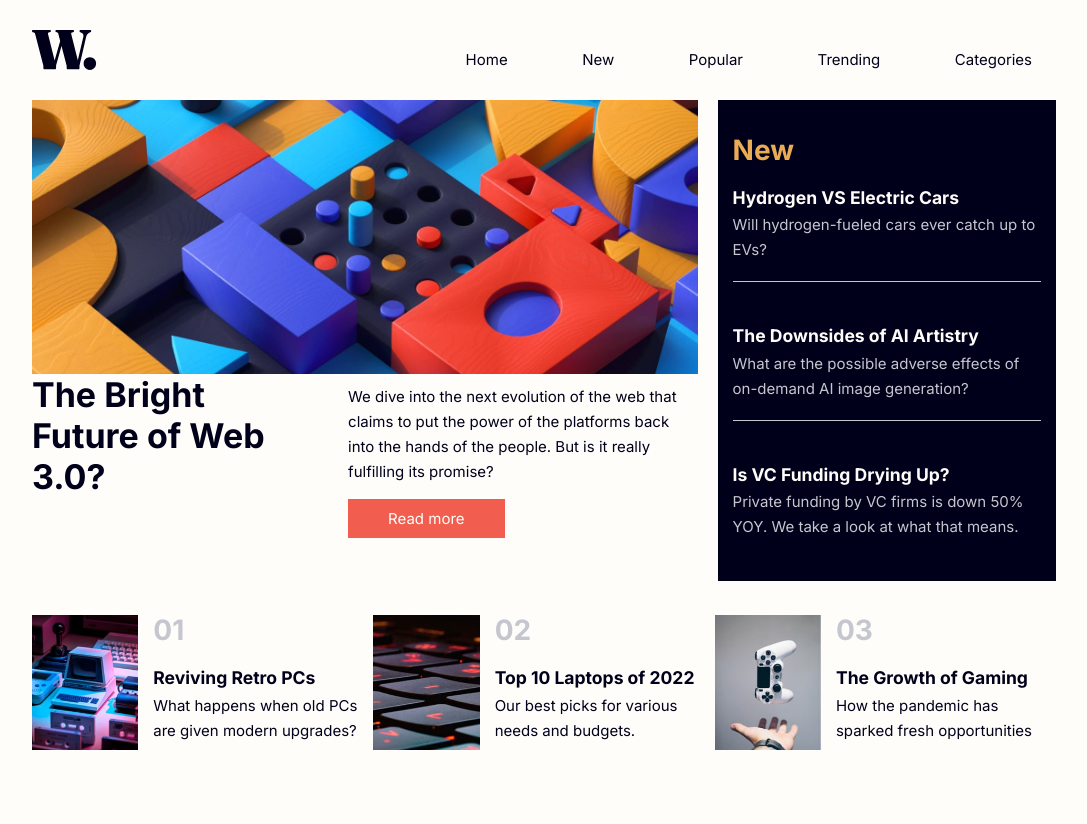
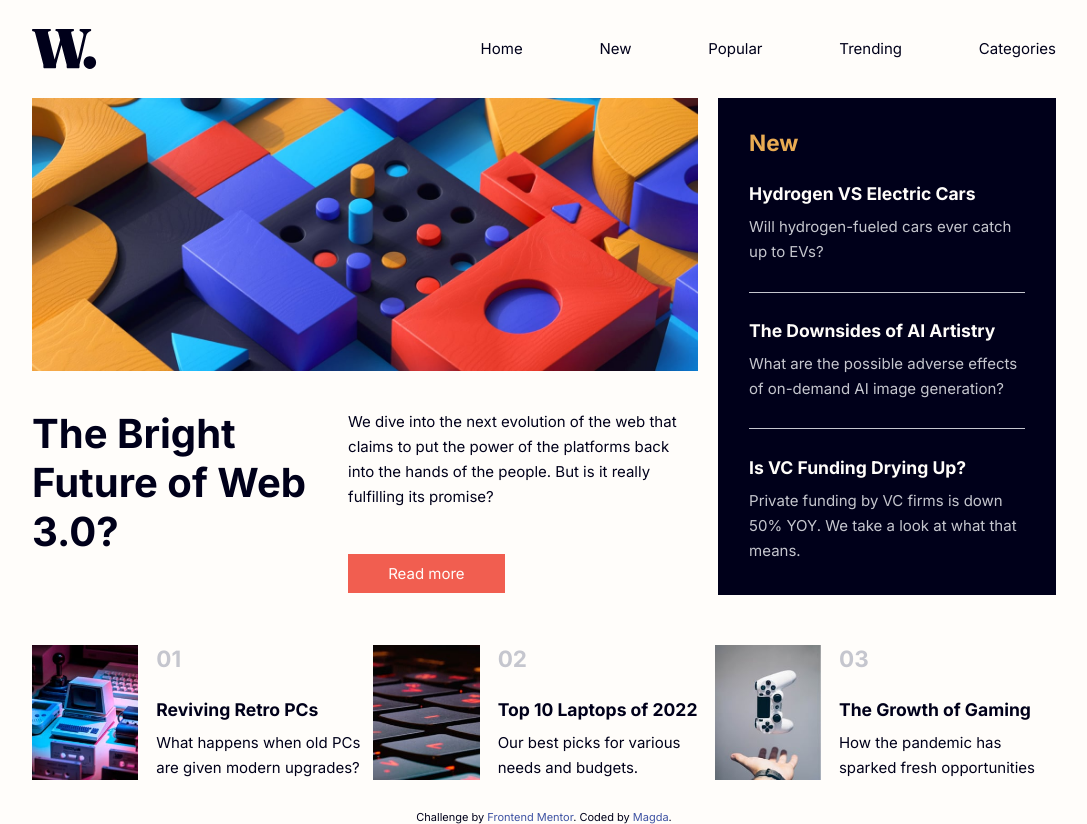
Before and after one commit to magdap1601/Homepage-FM, a website: page index.html in a window 1280 px wide. Shown: the whole page, without its empty margins (96-1183 px from the left). Before the commit the page ends 800 px from the top, so only its background shows below. Drawn offline with Linux system fonts and the light colour scheme.

Commit message:
fix: change style in card component

```diff
--- a/index.html
+++ b/index.html
@@ -75,22 +75,22 @@
             <a href="" class="banner__content-infoBtn">Read more</a>
           </div>
         </div>
-</div>
+      </div>
         <div class="banner__article">
-          <div class="banner__article-wrapper card">
+          <div class="banner__article-wrapper card card--big">
             <h2 class="card__header card__header--orange card__header--medium">New</h2>
-            <h3 class="card__header card__header--white">Hydrogen VS Electric Cars</h3>
+            <h3 class="card__header"><a href="#" class="card__header-link card__header-link--white">Hydrogen VS Electric Cars</a></h3>
             <p class="card__paragraph card__paragraph--grey">Will hydrogen-fueled cars ever catch up to EVs?</p>
             <p class="card__line"></p>
           </div>
 
           <div class="banner__article-wrapper card">
-            <h3 class="card__header card__header--white">The Downsides of AI Artistry</h3>
+            <h3 class="card__header"><a href="#" class="card__header-link card__header-link--white">The Downsides of AI Artistry</a></h3>
             <p class="card__paragraph card__paragraph--grey">What are the possible adverse effects of on-demand AI image generation? </p>
             <p class="card__line"></p>
           </div>
           <div class="banner__article-wrapper card">
-            <h3 class="card__header card__header--white"> Is VC Funding Drying Up?</h3>
+            <h3 class="card__header"><a href="#" class="card__header-link card__header-link--white"> Is VC Funding Drying Up?</a></h3>
             <p class="card__paragraph card__paragraph--grey">Private funding by VC firms is down 50% YOY. We take a look at what that means.</p>
           </div>
     </section>
@@ -99,7 +99,7 @@
         <img src="./images/image-retro-pcs.jpg" alt="" class="articles__img">
         <div class="article__text card">
           <h2 class="card__header card__header--grey card__header--medium">01</h2>
-          <h3 class="card__header"> Reviving Retro PCs</h3>
+          <h3 class="card__header"><a href="#" class="card__header-link card__header-link--grey">Reviving Retro PCs</a> </h3>
           <p class="card__paragraph">What happens
     when old PCs are given modern upgrades?</p>
         </div>
@@ -109,7 +109,7 @@
         <img src="./images/image-top-laptops.jpg" alt="" class="articles__img">
         <div class="article__text card">
           <h2 class="card__header card__header--grey card__header--medium">02</h2>
-          <h3 class="card__header"> Top 10 Laptops of 2022</h3>
+          <h3 class="card__header"><a href="#" class="card__header-link card__header-link--grey">Top 10 Laptops of 2022</a> </h3>
           <p class="card__paragraph">Our best
     picks for various needs and budgets.</p>
         </div>
@@ -119,7 +119,7 @@
         <img src="./images/image-gaming-growth.jpg" alt="" class="articles__img">
         <div class="article__text card">
           <h2 class="card__header card__header--grey card__header--medium">03</h2>
-          <h3 class="card__header"> The Growth of Gaming</h3>
+          <h3 class="card__header"><a href="#" class="card__header-link card__header-link--grey">The Growth of Gaming</a> </h3>
           <p class="card__paragraph">How the
     pandemic has sparked fresh opportunities</p>
         </div>
@@ -129,11 +129,11 @@
     </section>
 
 
-    <!-- <div class="attribution">
+    <div class="attribution" style="margin-top: 30px;">
       Challenge by
       <a href="https://www.frontendmentor.io?ref=challenge" target="_blank"
         >Frontend Mentor</a
-      >. Coded by <a href="#">Your Name Here</a>.
-    </div> -->
+      >. Coded by <a href="#">Magda</a>.
+    </div>
   </body>
 </html>
--- a/scss/abstracts/_colors.scss
+++ b/scss/abstracts/_colors.scss
@@ -1,6 +1,5 @@
 $color-softOrange: hsl(35, 77%, 62%);
 $color-softRed: hsl(5, 85%, 63%);
-
 $color-offWhite: hsl(36, 100%, 99%);
 $color-grayishBlue: hsl(233, 8%, 79%);
 $color-darkGrayishBlue: hsl(236, 13%, 42%);
--- a/scss/componenets/_card.scss
+++ b/scss/componenets/_card.scss
@@ -1,38 +1,41 @@
 .card {
-  padding: 0 1em 1.5em 1em;
   &__header {
-    padding: 1.16em 0 0 0;
+    &--medium {
+      padding-bottom: 1.2em;
+    }
 
     &--orange {
       color: $color-softOrange;
     }
+    &--grey {
+      color: $color-grayishBlue;
+    }
+  }
+  &__header-link {
     &--white {
       color: $color-offWhite;
       &:hover {
         color: $color-softOrange;
-        cursor: pointer;
       }
     }
     &--grey {
-      color: $color-grayishBlue;
-    }
-    &--medium {
-      font-size: 28px;
+      &:hover {
+        color: $color-softRed;
+      }
     }
   }
   &__paragraph {
-    padding: 0.3em 0 1.26em 0;
+    margin-top: 0.67em;
+
     &--grey {
       color: $color-grayishBlue;
-    }
-    &:last-of-type {
-      // padding-bottom: 2.49em;
     }
   }
 
   &__line {
     width: 100%;
-    height: 1px;
+    height: 0.06em;
     background-color: $color-grayishBlue;
+    margin: 1.83em 0;
   }
 }
--- a/scss/componenets/_container.scss
+++ b/scss/componenets/_container.scss
@@ -1,7 +1,7 @@
 .container {
   max-width: $max-container-width;
   width: 100%;
-  padding: 2.4em 1.4em;
+  padding: 0 1.4em;
   margin: 0 auto;
   @media (min-width: $tablet) {
     padding: 0;
--- a/scss/layout/_articles.scss
+++ b/scss/layout/_articles.scss
@@ -1,15 +1,23 @@
 .articles {
+  margin-top: 5.3em;
+  width: 100%;
   @media (min-width: $tablet) {
     display: flex;
+    margin-top: 0;
   }
   &__block {
     display: flex;
     align-items: center;
     width: 100%;
+    margin-top: 2em;
+
+    @media (min-width: $tablet) {
+      margin: 0;
+    }
   }
 
   &__img {
-    display: inline-block;
     height: 9em;
+    margin-right: 1.2em;
   }
 }
--- a/scss/layout/_banner.scss
+++ b/scss/layout/_banner.scss
@@ -2,6 +2,7 @@
   @media (min-width: $tablet) {
     display: flex;
     justify-content: space-between;
+    margin-bottom: 50px;
   }
   &__content {
     padding-bottom: 4em;
@@ -17,33 +18,40 @@
     height: auto;
   }
   &__content-info {
+    padding-top: 1.53em;
     @media (min-width: $tablet) {
       display: flex;
       justify-content: space-between;
+      padding-top: 2.5em;
     }
   }
   &__content-infoHeader {
     max-width: 7em;
+    font-size: 2.67em;
   }
   &__content-infoParagraph {
-    padding: 10px 0 15px;
     @media (min-width: $tablet) {
       max-width: 23.3em;
     }
   }
   &__content-infoBtn {
     display: inline-block;
-    padding: 10px 40px;
+    padding: 0.67em 2.67em;
     color: $color-offWhite;
     background-color: $color-softRed;
+    margin-top: 2em;
+    @media (min-width: $tablet) {
+      margin-top: 3em;
+    }
+
     &:hover {
       background-color: $color-veryDarkBlue;
       color: $color-offWhite;
     }
   }
   //   article section
-
-  &__article-wrapper {
+  &__article {
     background-color: $color-veryDarkBlue;
+    padding: 2.1em;
   }
 }
--- a/scss/layout/_header.scss
+++ b/scss/layout/_header.scss
@@ -1,6 +1,5 @@
 .navigation {
-  height: 6.7em;
-  height: 6.67em;
+  height: 6.5em;
   display: flex;
   justify-content: space-between;
   align-items: center;
@@ -14,6 +13,8 @@
   &__block {
     display: flex;
     flex-direction: row-reverse;
+    align-items: center;
+    height: 100%;
     width: 100%;
   }
   &__list {
@@ -26,7 +27,10 @@
     height: 100vh;
     background-color: $color-offWhite;
     @media (min-width: $tablet) {
-      height: 0;
+      height: 100%;
+      padding: 0;
+      position: unset;
+      align-items: center;
     }
 
     &::after {
```
Also changed, not shown: css/main.css, 1 other file.
